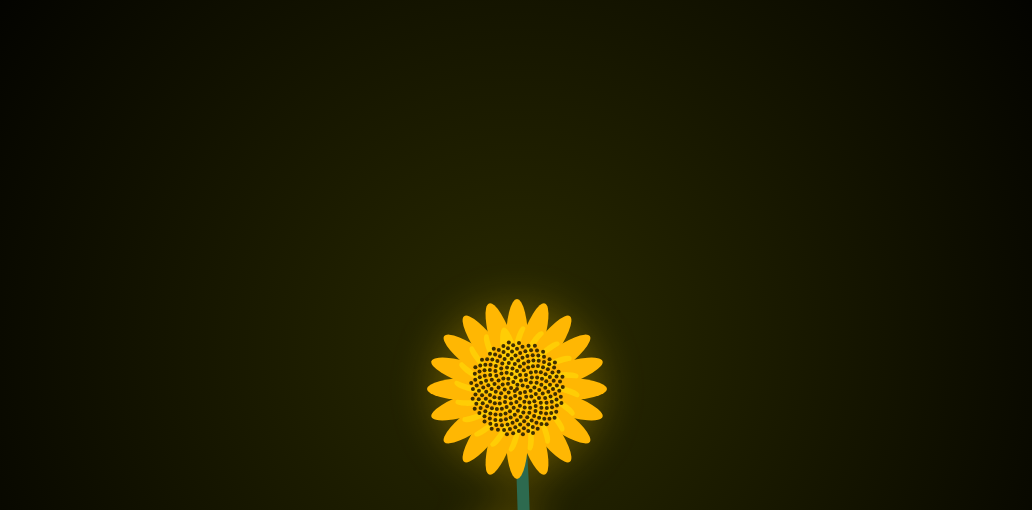
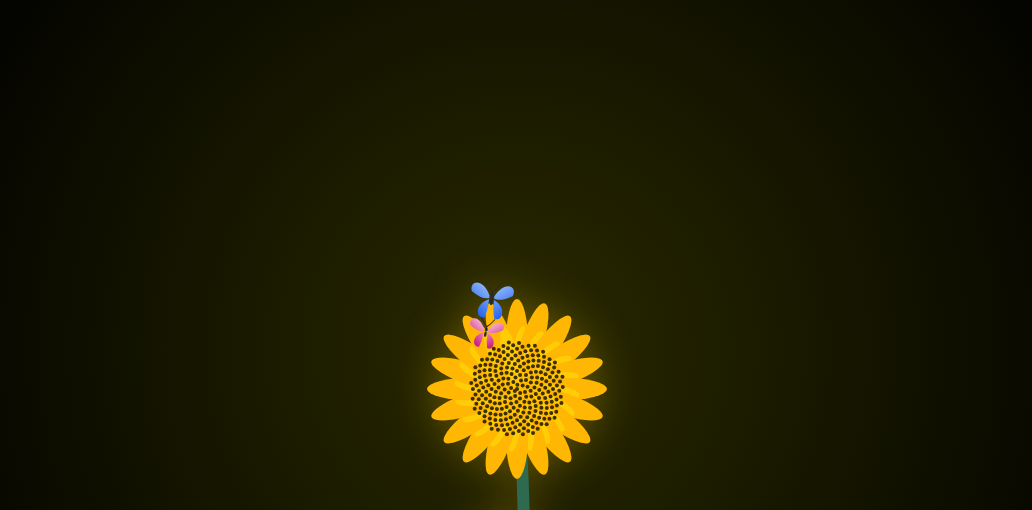
Before and after one commit to pumpkinmuffinnn/pumpkinnnnn, a plain HTML site: page index.html in a window 1280 px wide. Shown: the part 51-561 px from the top of the page, without its empty margins (123-1155 px from the left). Drawn offline with Linux system fonts and the light colour scheme.

Commit message:
butterfly

```diff
--- a/index.html
+++ b/index.html
@@ -551,17 +551,24 @@ Aku sumpah bersyukur banget sayang dapet kamu, aku bener2 berharap kamu yang dic
   </div>
 
   <script>
-    /* --- REALISTIC SUNFLOWER ANIMATION --- */
+    /* --- REALISTIC SUNFLOWER ANIMATION WITH REALISTIC BUTTERFLIES --- */
     const canvas = document.getElementById('sunflowerCanvas');
     const ctx = canvas.getContext('2d');
     const introDiv = document.getElementById('sunflowerIntro');
+
+    // Resize handling
     canvas.width = window.innerWidth;
     canvas.height = window.innerHeight;
+    window.addEventListener('resize', () => {
+        canvas.width = window.innerWidth;
+        canvas.height = window.innerHeight;
+    });
 
     let frame = 0;
     const flowerX = canvas.width / 2;
     const stemHeight = canvas.height * 0.45;
 
+    // Helper: Draw Sunflower Petals
     function drawPetal(x, y, length, angle, color) {
         ctx.save();
         ctx.translate(x, y);
@@ -573,19 +580,102 @@ Aku sumpah bersyukur banget sayang dapet kamu, aku bener2 berharap kamu yang dic
         ctx.restore();
     }
 
+    // NEW HELPER: Draw REALISTIC Butterfly using Bezier curves and Gradients
+    function drawRealisticButterfly(centerX, centerY, radius, speed, offset, colorTop, colorBottom, size) {
+        const t = (frame * speed) + offset;
+        // Orbit logic with vertical bobbing
+        const bx = centerX + Math.cos(t) * radius;
+        const by = centerY + Math.sin(t) * (radius * 0.5) + Math.sin(t * 3) * 10;
+
+        // Realistic flapping math (snappier motion using pow/sin)
+        // Flap value goes between roughly 0.1 (closed) to 1.0 (open)
+        const flapState = Math.pow(Math.sin(frame * 0.15 + offset), 2) * 0.9 + 0.1;
+
+        ctx.save();
+        ctx.translate(bx, by);
+
+        // Tilt body slightly based on vertical movement direction
+        const verticalTilt = Math.cos(t * 3) * 0.2;
+        ctx.rotate(verticalTilt);
+
+        // Function to draw one set of wings (fore & hind)
+        function drawWingSide(scaleX) {
+             ctx.save();
+             ctx.scale(scaleX, 1); // Flip horizontally if drawing left side
+
+             // Create gradient for wings
+             const wingGrad = ctx.createLinearGradient(0, -size/2, size*flapState, size/2);
+             wingGrad.addColorStop(0, colorTop);
+             wingGrad.addColorStop(1, colorBottom);
+             ctx.fillStyle = wingGrad;
+             // ctx.strokeStyle = colorBottom; ctx.lineWidth = 0.5; // Optional faint outline
+
+             // 1. Forewing (Top Wing) - Complex Shape
+             ctx.beginPath();
+             ctx.moveTo(size/10, -size/10); // Start near body
+             // Curve outwards and up to the tip
+             ctx.bezierCurveTo(size*flapState*0.6, -size*0.8, size*flapState*1.3, -size*0.6, size*flapState*1.1, -size*0.2);
+             // Curve back inwards to the body
+             ctx.quadraticCurveTo(size*flapState*0.5, size*0.1, size/10, 0);
+             ctx.fill();
+
+             // 2. Hindwing (Bottom Wing) - Rounder Shape
+             ctx.beginPath();
+             ctx.moveTo(size/10, size/20);
+             // Curve outwards and down
+             ctx.bezierCurveTo(size*flapState*0.9, size*0.3, size*flapState*0.7, size*0.9, size*0.2, size*0.8);
+             // Curve back up to body
+             ctx.quadraticCurveTo(size*0.1, size*0.5, size/10, size/15);
+             ctx.fill();
+
+             ctx.restore();
+        }
+
+        // Draw Right Wings
+        drawWingSide(1);
+        // Draw Left Wings (mirror)
+        drawWingSide(-1);
+
+        // Draw Realistic Body
+        ctx.fillStyle = '#2a2a2a'; // Dark charcoal body
+        ctx.beginPath();
+        // Thorax (upper body)
+        ctx.ellipse(0, -size/8, size/14, size/10, 0, 0, Math.PI*2);
+        ctx.fill();
+        // Abdomen (lower body)
+        ctx.beginPath();
+        ctx.ellipse(0, size/8, size/16, size/7, 0, 0, Math.PI*2);
+        ctx.fill();
+
+        // Antennae
+        ctx.strokeStyle = '#2a2a2a'; ctx.lineWidth = 1; ctx.lineCap = 'round';
+        ctx.beginPath();
+        // Right antenna curving out
+        ctx.moveTo(0, -size/4); ctx.quadraticCurveTo(size/4, -size/2, size/3, -size/1.5); ctx.stroke();
+        // Left antenna curving out
+        ctx.beginPath();
+        ctx.moveTo(0, -size/4); ctx.quadraticCurveTo(-size/4, -size/2, -size/3, -size/1.5); ctx.stroke();
+
+        ctx.restore();
+    }
+
     function animateSunflower() {
         ctx.clearRect(0, 0, canvas.width, canvas.height);
+
+        // Calculate current height based on frame
         const currentHeight = Math.min(stemHeight, stemHeight * (frame / 80));
+        const headY = canvas.height - currentHeight;
 
-        // Stem
+        // --- SUNFLOWER DRAWING (UNCHANGED) ---
+        // 1. Draw Stem
         ctx.beginPath();
         ctx.moveTo(flowerX, canvas.height);
-        ctx.quadraticCurveTo(flowerX + 15, canvas.height - currentHeight / 2, flowerX, canvas.height - currentHeight);
+        ctx.quadraticCurveTo(flowerX + 15, canvas.height - currentHeight / 2, flowerX, headY);
         ctx.lineWidth = 12;
         ctx.strokeStyle = '#2d6a4f';
         ctx.stroke();
 
-        // Leaves
+        // 2. Draw Leaves
         if (frame > 40) {
             const leafSize = Math.min(1, (frame - 40) / 40);
             ctx.beginPath();
@@ -597,12 +687,9 @@ Aku sumpah bersyukur banget sayang dapet kamu, aku bener2 berharap kamu yang dic
             ctx.fill();
         }
 
-        // Bloom
+        // 3. Draw Bloom (Petals + Seeds)
         if (frame > 80) {
-            const headY = canvas.height - currentHeight;
             const bloomProgress = Math.min(1, (frame - 80) / 60);
-
-            // Petals
             const petalCount = 20;
             for (let i = 0; i < petalCount; i++) {
                 const angle = (Math.PI * 2 / petalCount) * i;
@@ -610,7 +697,6 @@ Aku sumpah bersyukur banget sayang dapet kamu, aku bener2 berharap kamu yang dic
                 drawPetal(flowerX, headY, length, angle, '#ffb703');
                 drawPetal(flowerX, headY, length * 0.7, angle + 0.1, '#ffcd05');
             }
-            // Seeds
             const seedCount = 250 * bloomProgress;
             const goldenAngle = 137.5 * (Math.PI / 180);
             for (let i = 0; i < seedCount; i++) {
@@ -622,16 +708,40 @@ Aku sumpah bersyukur banget sayang dapet kamu, aku bener2 berharap kamu yang dic
                 ctx.fill();
             }
         }
+        // --- END SUNFLOWER DRAWING ---
+
+
+        // 4. ADDITION: Draw REALISTIC Butterflies
+        if (frame > 50) { // Delay appearance slightly
+            // BLUE Butterfly (Realistic Gradient)
+            drawRealisticButterfly(
+                flowerX, headY - 40, // Center
+                120, 0.015, 0,       // Radius, Speed, Offset
+                '#a0c4ff', '#2563eb', // Color Top (light), Color Bottom (dark)
+                25                   // Base Size
+            );
+
+            // PINK Butterfly (Realistic Gradient)
+            drawRealisticButterfly(
+                flowerX, headY - 20, // Center
+                90, 0.025, Math.PI,  // Radius, Speed, Offset (opposite side)
+                '#ffd1dc', '#c71585', // Color Top (light), Color Bottom (dark)
+                20                   // Base Size
+            );
+        }
+
         frame++;
-        if (frame < 250) requestAnimationFrame(animateSunflower);
+        // Keep animation loop running indefinitely for the butterflies
+        requestAnimationFrame(animateSunflower);
     }
 
     // Start Animation
     animateSunflower();
-    // Hide Intro
+
+    // Hide Intro on Click
     introDiv.addEventListener('click', () => { introDiv.classList.add('sunflower-intro--hidden'); });
 
-    /* --- ORIGINAL LOGIC --- */
+    /* --- ORIGINAL PAGE LOGIC (UNCHANGED) --- */
     document.addEventListener("DOMContentLoaded", () => {
       initSmoothScrollLinks();
       initScrollButtons();
```
